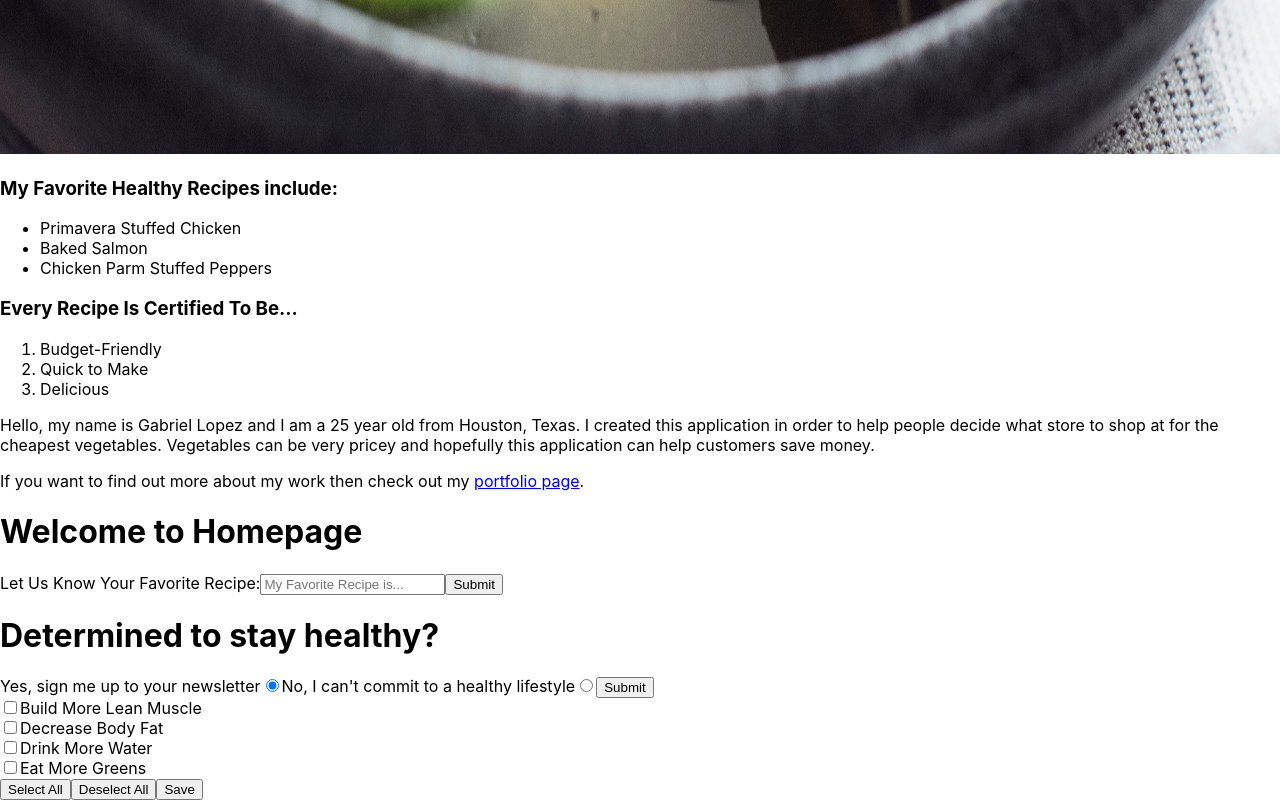
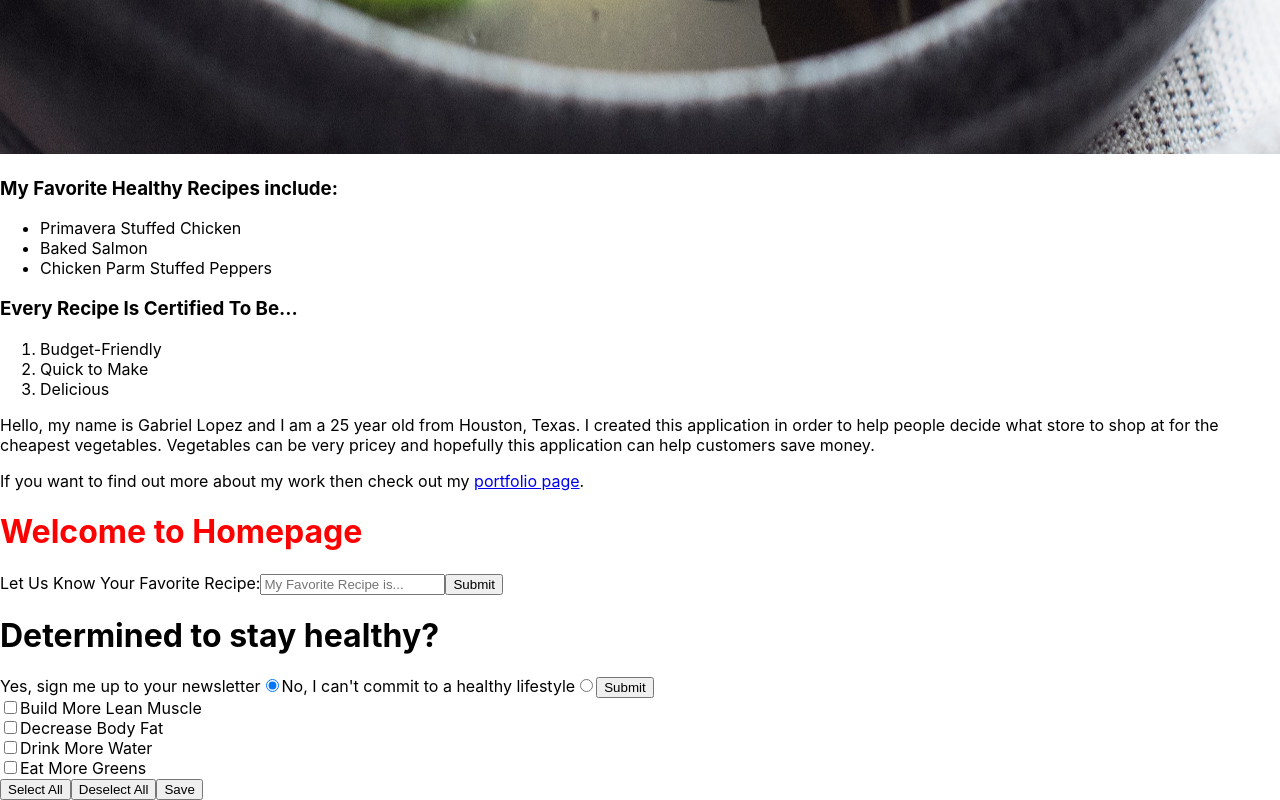
Before and after one commit to lopezg3000/creativeApp, a React (Create React App) app: page /HomePage in a window 1280 px wide. Shown: the part 1945-2745 px from the top of the page. Built offline with nearby package versions, Linux system fonts and the light colour scheme.

Commit message:
headingColor

```diff
--- a/src/components/HomePage.js
+++ b/src/components/HomePage.js
@@ -1,8 +1,13 @@
 import React from 'react';
+import styled from 'styled-components';
+
+const Title = styled.h1`
+    color: red;
+`;
 
 const HomePage = () => {
     return (
-        <h1>Welcome to Homepage</h1>
+        <Title>Welcome to Homepage</Title>
     )
 }
 
```
Also changed, not shown: src/components/Notes.Js (added, +56 -0 lines).
